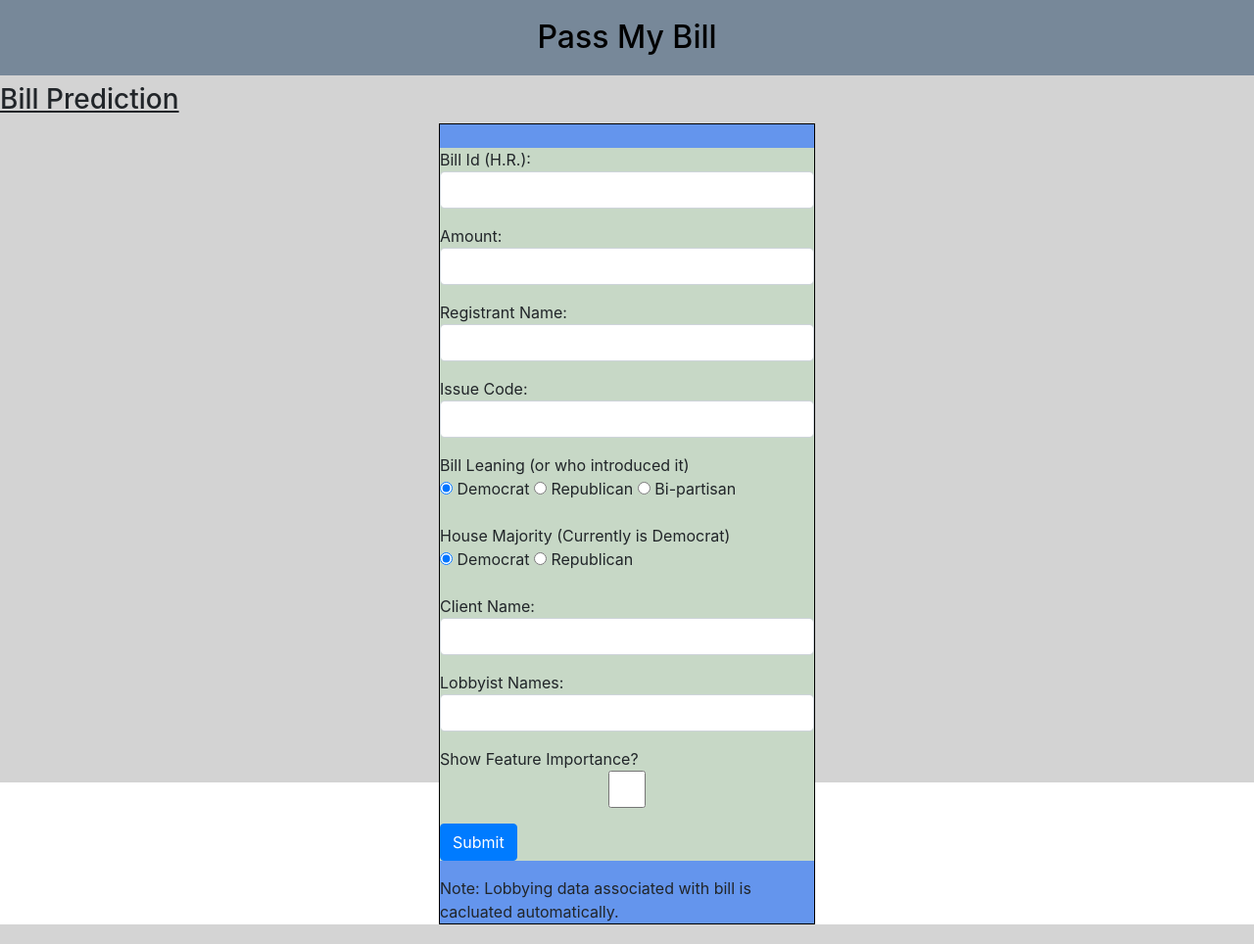
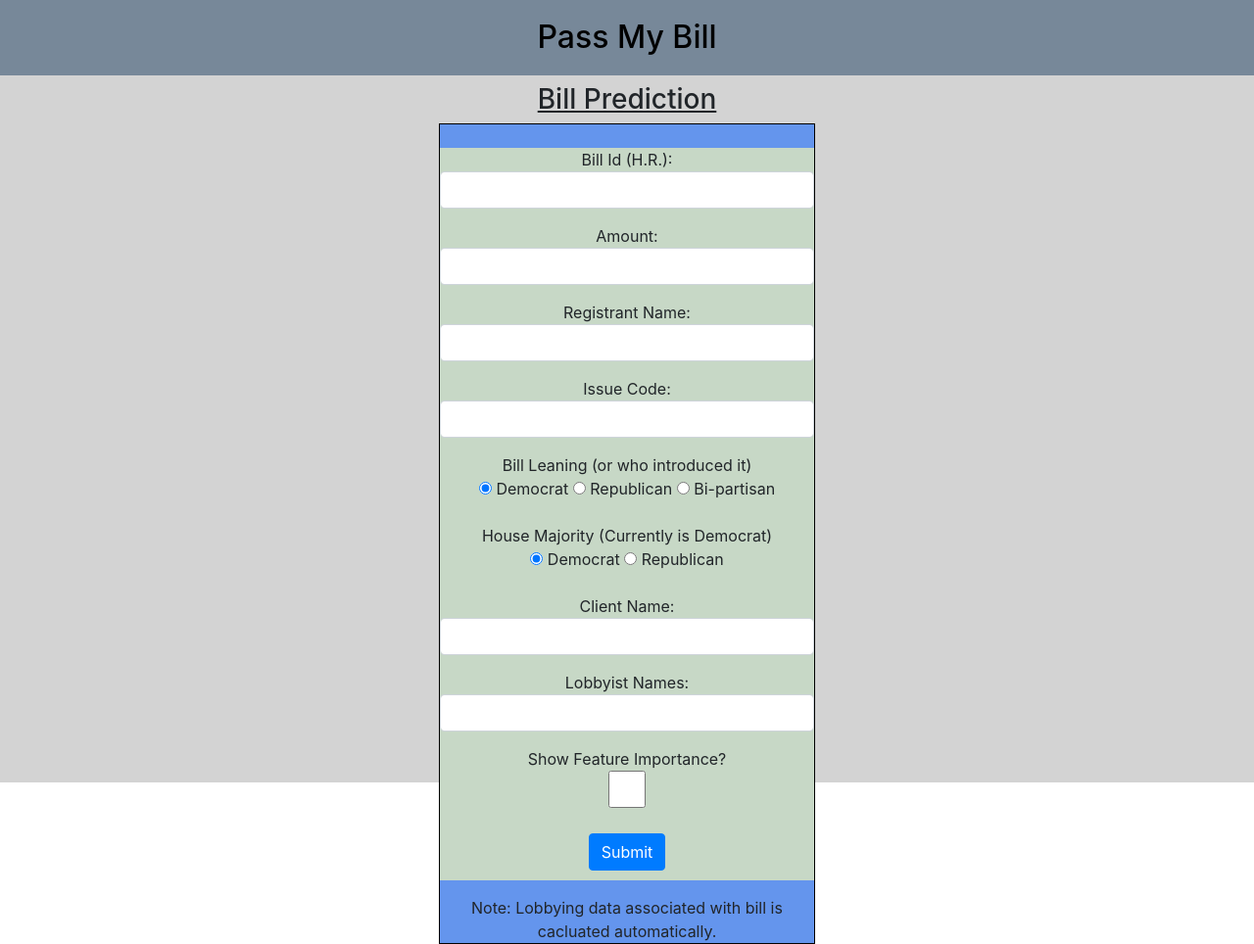
Before and after one commit to kmeyer1212/PassMyBill, a PHP site: page /billPredictionPage.php in a window 1280 px wide. Shown: the part 55-1019 px from the top of the page at 98% size. Run offline with PHP 8.4, Linux system fonts and the light colour scheme.

Commit message:
Added more minor tweaks

```diff
--- a/Website/billPredictionPage.php
+++ b/Website/billPredictionPage.php
@@ -25,7 +25,7 @@
             <div class="row">
                 <h2 class="col-md-12" id="header">Pass My Bill</h2>
             </div>
-            <h3 id="billHeader"><u>Bill Prediction</u></h3>
+            <h3 class="centerContent"><u>Bill Prediction</u></h3>
             <div id="billCenter">
                 <div id="billForm">
                     <br>
@@ -54,7 +54,7 @@
 			<p>Client Name: <input class="form-control" name="clientName" type="text" required></p>
 			<p>Lobbyist Names: <input class="form-control" name="lobbyistNames" type="text" required></p>
 			<p>Show Feature Importance? <input class="form-control" name="featureImportance" type="checkbox"></p>
-                        <p><button class="btn btn-primary" type="submit">Submit</button></p>
+                        <p><button class="btn btn-primary" type="submit" style="margin: 10px;">Submit</button></p>
                     </form>
                 <div>Note: Lobbying data associated with bill is cacluated automatically.</div>
                 </div>
--- a/Website/finalProj.css
+++ b/Website/finalProj.css
@@ -2,12 +2,18 @@
     border: 1px solid black;
     width: 30%;
 }
+
+.centerContent {
+    text-align: center;
+}
+
 #billForm {
     border: 1px solid black;
     width: 30%;
     background-color: cornflowerblue;
     margin-right: auto;
     margin-left: auto;
+    text-align: center;
 }
 
 .leftBox {
@@ -33,11 +39,11 @@
     align-content: center;
     text-align: center;
 }
+
 #billCenter{
     display: flex;
     align-items: center;
     justify-content: center;
-
 }
 
 .container{
```
Also changed, not shown: Website/upcomingBills.php (+7 -2 lines).
